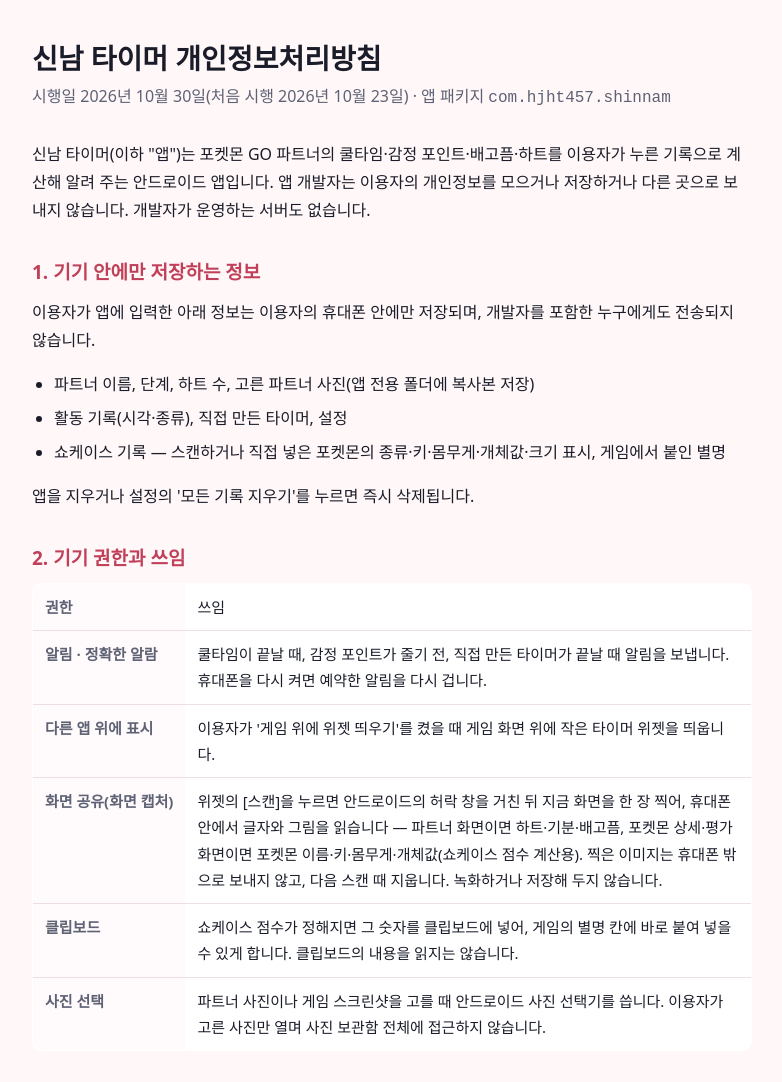
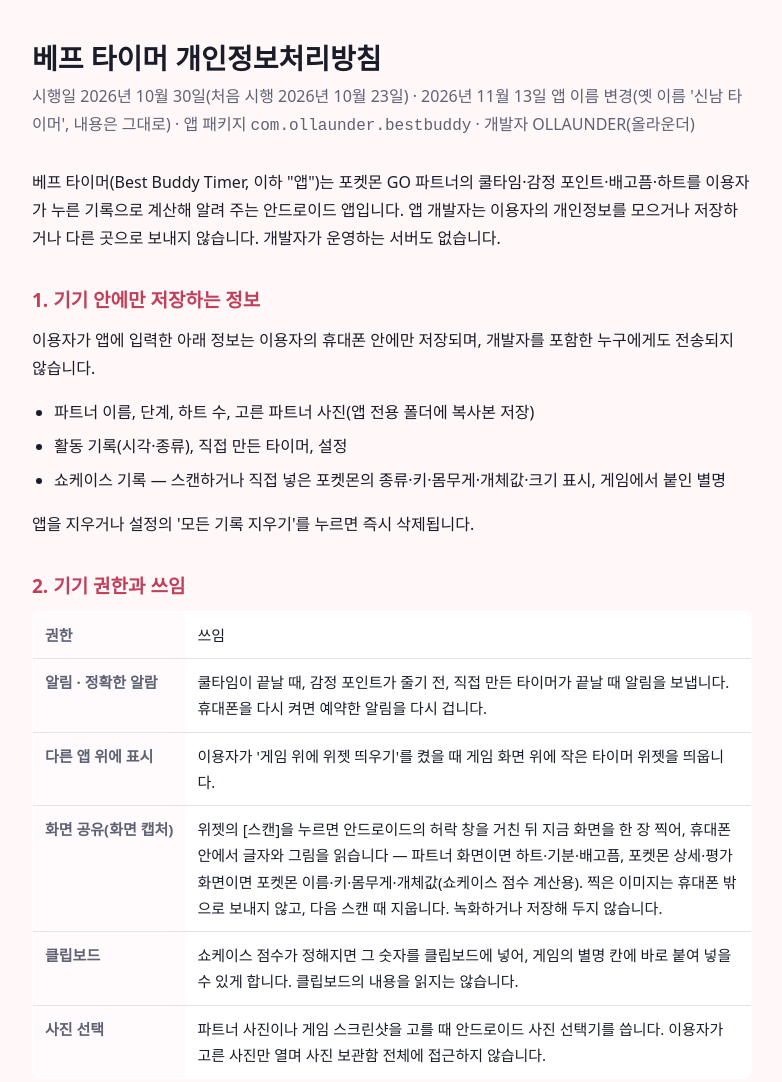
Before and after one commit to hjht457/shinnam-timer-policy, a plain HTML site: page index.html in a window 1280 px wide. Shown: the top 1082 px of the page, without its empty margins (248-1030 px from the left). Drawn offline with Linux system fonts and the light colour scheme.

Commit message:
앱 이름 변경: 베프 타이머(Best Buddy Timer) · 패키지 com.ollaunder.bestbuddy

```diff
--- a/index.html
+++ b/index.html
@@ -3,7 +3,7 @@
 <head>
 <meta charset="utf-8">
 <meta name="viewport" content="width=device-width, initial-scale=1">
-<title>신남 타이머 개인정보처리방침</title>
+<title>베프 타이머 개인정보처리방침</title>
 <style>
   :root { --bg: #FFF7F8; --card: #FFFFFF; --ink: #1A1D29; --muted: #5E6274; --line: #EEDFE4; --rose: #C0405A; }
   body { margin: 0; background: var(--bg); color: var(--ink); font: 16px/1.75 "IBM Plex Sans KR", "Apple SD Gothic Neo", "Malgun Gothic", system-ui, sans-serif; }
@@ -24,10 +24,10 @@
 </head>
 <body>
 <main>
-  <h1>신남 타이머 개인정보처리방침</h1>
-  <p class="meta">시행일 2026년 10월 30일(처음 시행 2026년 10월 23일) · 앱 패키지 <code>com.hjht457.shinnam</code></p>
+  <h1>베프 타이머 개인정보처리방침</h1>
+  <p class="meta">시행일 2026년 10월 30일(처음 시행 2026년 10월 23일) · 2026년 11월 13일 앱 이름 변경(옛 이름 '신남 타이머', 내용은 그대로) · 앱 패키지 <code>com.ollaunder.bestbuddy</code> · 개발자 OLLAUNDER(올라운더)</p>
 
-  <p>신남 타이머(이하 "앱")는 포켓몬 GO 파트너의 쿨타임·감정 포인트·배고픔·하트를 이용자가 누른 기록으로 계산해 알려 주는 안드로이드 앱입니다.
+  <p>베프 타이머(Best Buddy Timer, 이하 "앱")는 포켓몬 GO 파트너의 쿨타임·감정 포인트·배고픔·하트를 이용자가 누른 기록으로 계산해 알려 주는 안드로이드 앱입니다.
   앱 개발자는 이용자의 개인정보를 모으거나 저장하거나 다른 곳으로 보내지 않습니다. 개발자가 운영하는 서버도 없습니다.</p>
 
   <h2>1. 기기 안에만 저장하는 정보</h2>
@@ -78,12 +78,12 @@
   <h2>8. 문의</h2>
   <p>개인정보 관련 문의: <a href="mailto:ollaunder.apps@gmail.com">ollaunder.apps@gmail.com</a></p>
 
-  <p class="note">신남 타이머는 Niantic, Inc., Scopely, Inc., The Pokémon Company(주식회사 포켓몬코리아 포함), Nintendo, Creatures Inc., GAME FREAK inc.와 관계없는 비공식 도구입니다.
+  <p class="note">베프 타이머는 Niantic, Inc., Scopely, Inc., The Pokémon Company(주식회사 포켓몬코리아 포함), Nintendo, Creatures Inc., GAME FREAK inc.와 관계없는 비공식 도구입니다.
   Pokémon GO와 관련 명칭은 각 권리자의 상표입니다.</p>
 
   <hr>
   <h2 lang="en">Summary (English)</h2>
-  <p lang="en">Shinnam Timer does not collect, store or transmit any personal data. All records stay on the user's device; there is no developer server.
+  <p lang="en">Best Buddy Timer (베프 타이머, formerly Shinnam Timer) does not collect, store or transmit any personal data. All records stay on the user's device; there is no developer server.
   Screen captures for the in-widget scan are processed on the device and never leave it. The app uses Google ML Kit for on-device text recognition;
   per Google, ML Kit may send device information, app information, a per-installation identifier and performance/diagnostic data to Google over HTTPS
   for diagnostics and usage analytics (not shared with third parties). No ads, no accounts, no payments. Not directed at children under 13. Contact: ollaunder.apps@gmail.com
```
